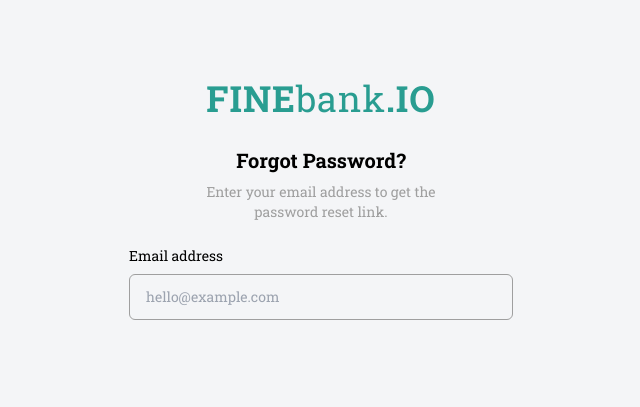
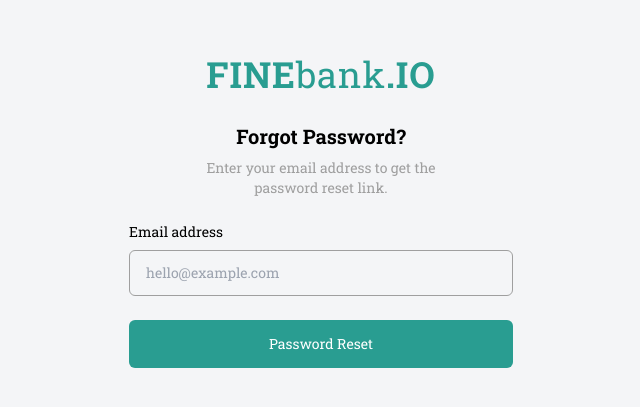
Before and after one commit to Ashief1707/belajar_react, a React (Vite) app: page /forgotpassword in a window 1280 px wide. Shown: the part 189-596 px from the top of the page, without its empty margins (319-959 px from the left). Built offline with nearby package versions, Linux system fonts and the light colour scheme.

Commit message:
forgotpass

```diff
--- a/src/components/Fragments/ForgotPassword.jsx
+++ b/src/components/Fragments/ForgotPassword.jsx
@@ -1,5 +1,6 @@
 import React from 'react'
 import LabeledInput from '../Elements/LabeledInput'
+import Button from '../Elements/Button/index'
 
 export const ForgotPassword = () => {
   return (
@@ -12,6 +13,9 @@ export const ForgotPassword = () => {
             name="email"
         />
         </div>
+        <Button variant="bg-primary w-full text-white" type="submit">
+            Password Reset
+        </Button>
     </from>
   )
 }
--- a/src/components/Layouts/ForgotPassLayout.jsx
+++ b/src/components/Layouts/ForgotPassLayout.jsx
@@ -1,6 +1,7 @@
 import React from 'react'
 import Logo from '../Elements/Logo'
 import { ForgotPassword } from '../Fragments/ForgotPassword'
+
 
 export const ForgotPassLayout = () => {
   return (
@@ -32,6 +33,11 @@ export const ForgotPassLayout = () => {
         </div>
         {/* form end */}
 
+        {/* link start */}
+
+
+        {/* link end */}
+
       </div>
       {/* container end */}
     </div>
--- a/src/pages/ForgotPassPages.jsx
+++ b/src/pages/ForgotPassPages.jsx
@@ -1,8 +1,12 @@
 import React from 'react'
+import Authlayout from "../components/Layouts/AuthLayout";
 import { ForgotPassLayout } from '../components/Layouts/ForgotPassLayout'
 
 export const ForgotPassPages = () => {
   return (
+    // <Authlayout type="forgotpassword">
+    //   <ForgotPassLayout/>
+    // </Authlayout>
     <ForgotPassLayout/>
   )
 }
```
